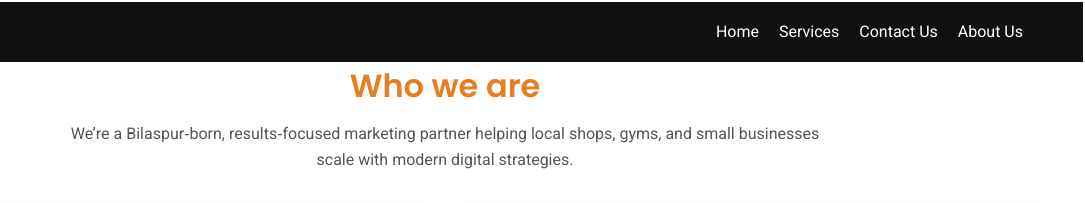
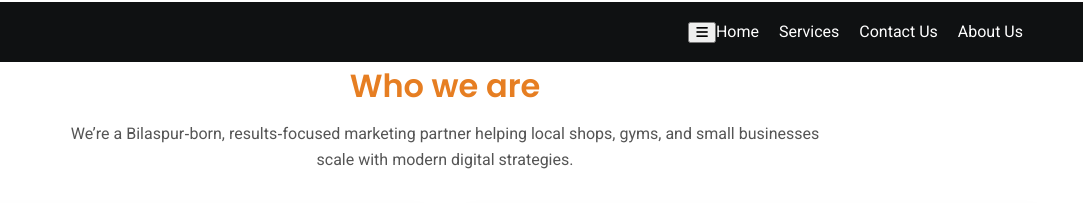
Before and after one commit to Adityasharma810/bupgrade-website, a plain HTML site: page index1.html in a window 1280 px wide. Shown: the top 203 px of the page, 195-1280 px from the left. Drawn offline with Linux system fonts and the light colour scheme.

Commit message:
Refactor index1.html structure and content

```diff
--- a/index1.html
+++ b/index1.html
@@ -207,6 +207,8 @@
         <img src="1766649996574.jpg" alt="logo" />
         <span class="logo-name">BUpgrade</span>
       </a>
+   <button class="menu-toggle"><i class="fas fa-bars"></i></button>
+
       <nav class="atri">
         <!-- <form action="#" class="serch-box">
           <input class="text" type="text" placeholder="Services" />
```
